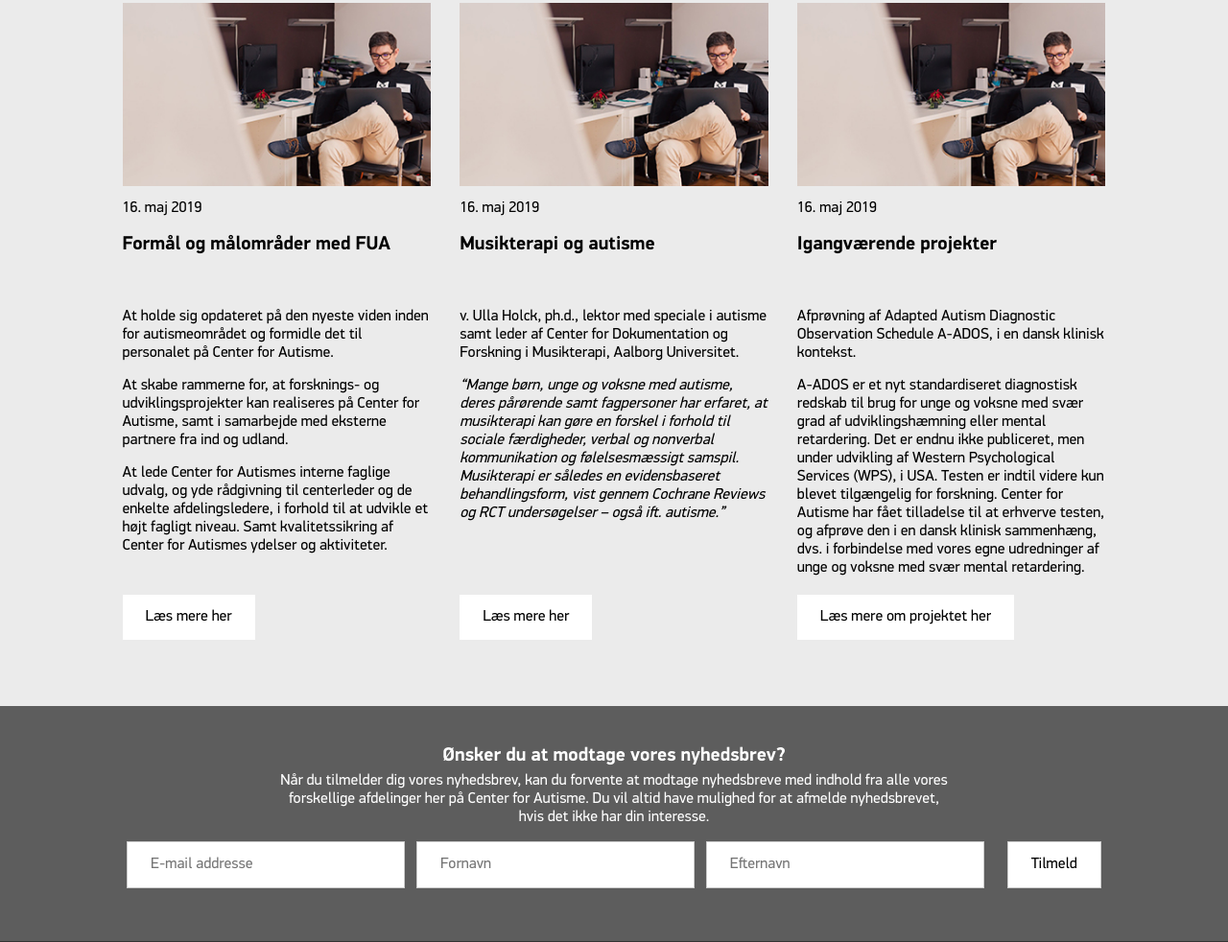
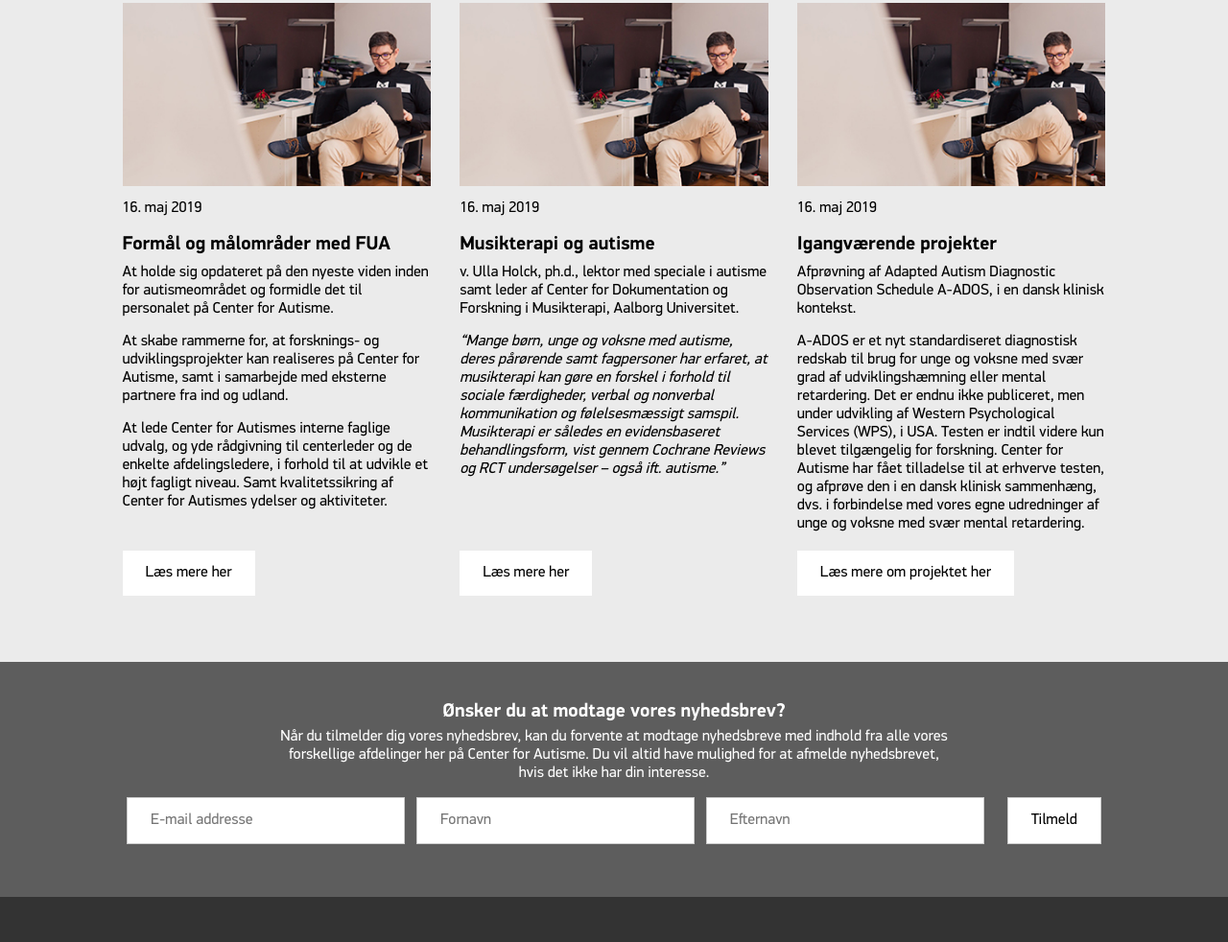
Before and after one commit to jespernpedersen/cfa, a plain HTML site: page index.html in a window 1280 px wide. Shown: the part 1964-2946 px from the top of the page at 96% size. Drawn offline with nearby package versions, Linux system fonts and the light colour scheme.

Commit message:
Remove min-height from blog articles

```diff
--- a/css/style.css
+++ b/css/style.css
@@ -935,7 +935,6 @@ form#hero-search {
 
 .research .container section article h3 {
     margin: 8px 0;
-    min-height: 70px;
 }
 
 .research .container section article .btn {
```
